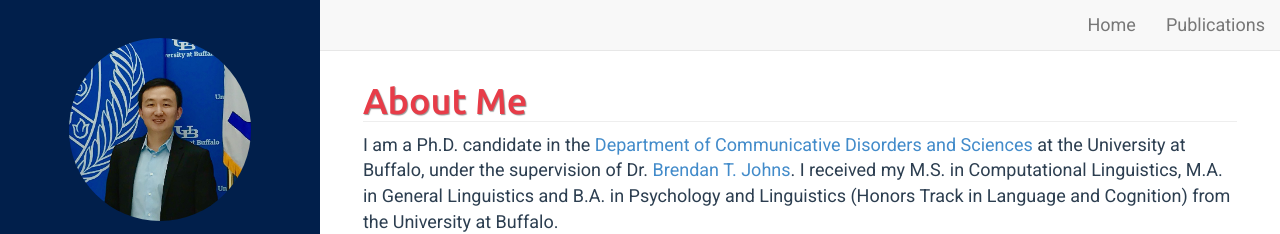
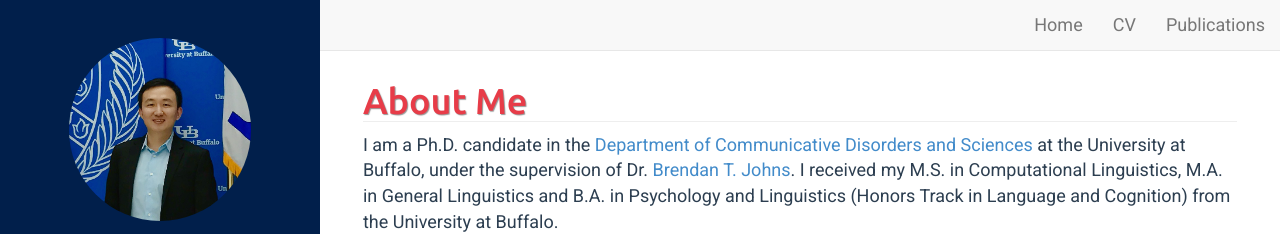
Before and after one commit to mengyangq/mengyangq.github.io, a Jekyll site: the page built from index.html, in a window 1280 px wide. Shown: the top 234 px of the page. Built offline with Jekyll 4.4.1, drawn with Linux system fonts in a browser that asks for light colours; the list of posts is cut into pages by our own code.

Commit message:
Update default.html

```diff
--- a/_includes/default.html
+++ b/_includes/default.html
@@ -69,8 +69,9 @@
 		<!-- Collect the nav links, forms, and other content for toggling -->
 		<div class="collapse navbar-collapse" id="bs-example-navbar-collapse-1">
 			<ul class="nav navbar-nav">
-				<li><a href="{{ site.BASE_PATH }}/"><i class="fa fa-home"></i>Home</a></li>
-				<li><a href="{{ site.BASE_PATH}}/{{ site.publications_path }}"><i class="fa fa-folder"></i>Publications</a></li>
+				<li><a href="{{ site.BASE_PATH }}/">Home</a></li>
+				<li><a href="pub/CV_Mengyang.pdf">CV</a></li>
+				<li><a href="{{ site.BASE_PATH}}/{{ site.publications_path }}">Publications</a></li>
 			</ul>
 
 
@@ -106,6 +107,7 @@
 				<div class="collapse navbar-collapse" id="bs-example-navbar-collapse-1">
 					<ul class="nav navbar-nav navbar-right">
 						<li><a href="/">Home</a></li>
+						<li><a href="/cv.html">CV</a></li>
 						<li><a href="#publications">Publications</a></li>
 						<!--<li><a href="/projects.html">Projects</a></li>--->
 					</ul>
```
